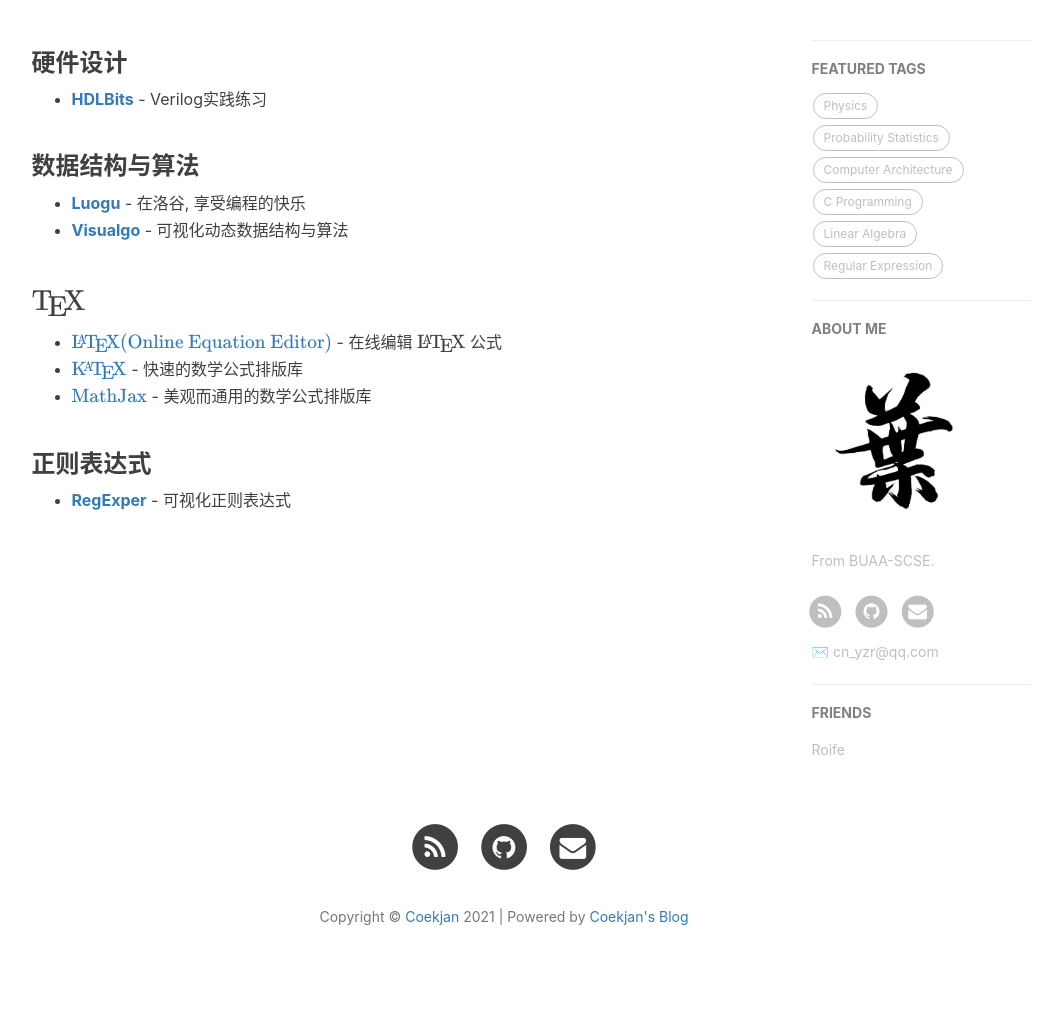
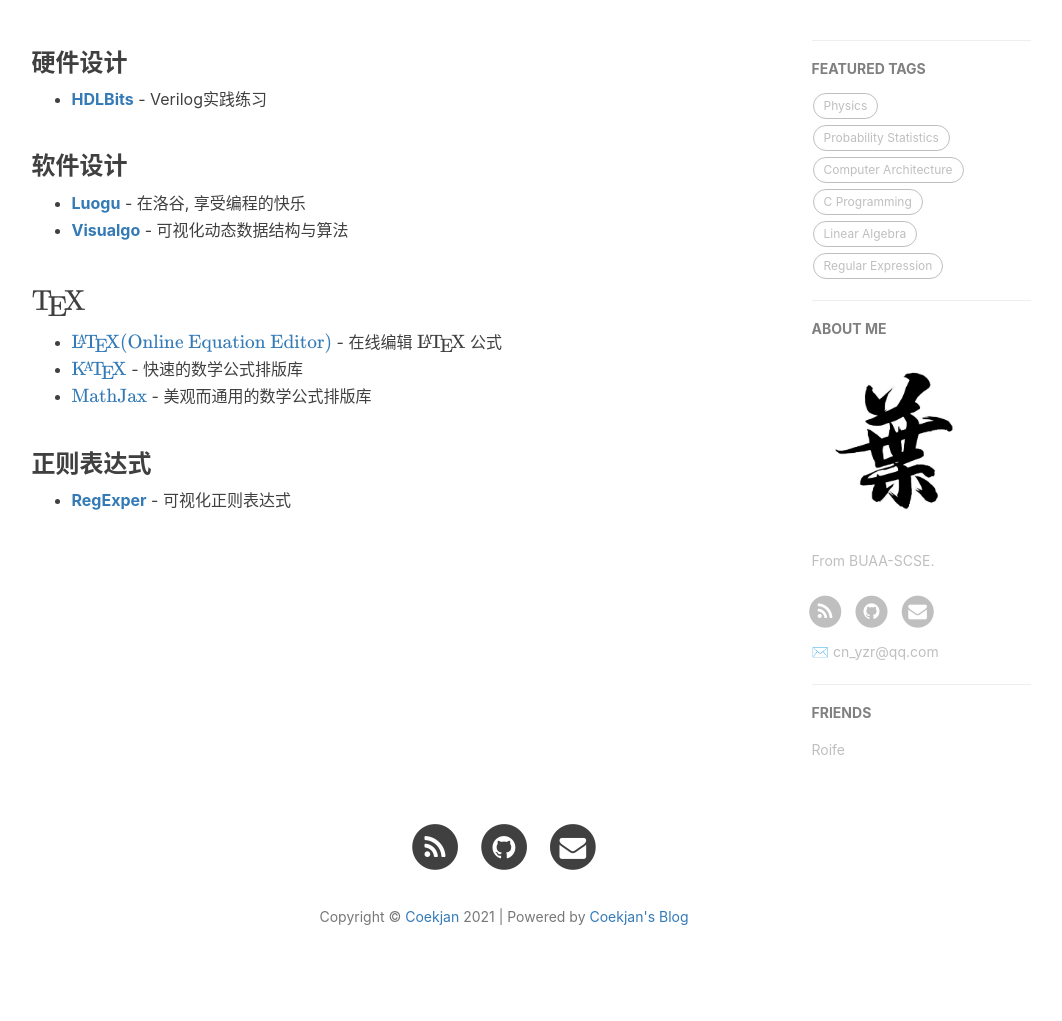
Before and after one commit to Coekjan/coekjan.github.io, a Jekyll site: the page built from 1-resources.html, in a window 1280 px wide. Shown: the part 418-1439 px from the top of the page, without its empty margins (136-1198 px from the left). Built offline with Jekyll 4.4.1, drawn with Linux system fonts in a browser that asks for light colours; nearby versions of some CDN libraries; comment, search, counter and statistics services are not loaded.

Commit message:
Update zh.md

```diff
--- a/_includes/resources/zh.md
+++ b/_includes/resources/zh.md
@@ -2,7 +2,7 @@
 
 * **[HDLBits](https://hdlbits.01xz.net/wiki/Main_Page)** - Verilog实践练习
 
-### 数据结构与算法
+### 软件设计
 
 * **[Luogu](https://www.luogu.com.cn/)** - 在洛谷, 享受编程的快乐
 * **[Visualgo](https://visualgo.net/zh)** - 可视化动态数据结构与算法
```
